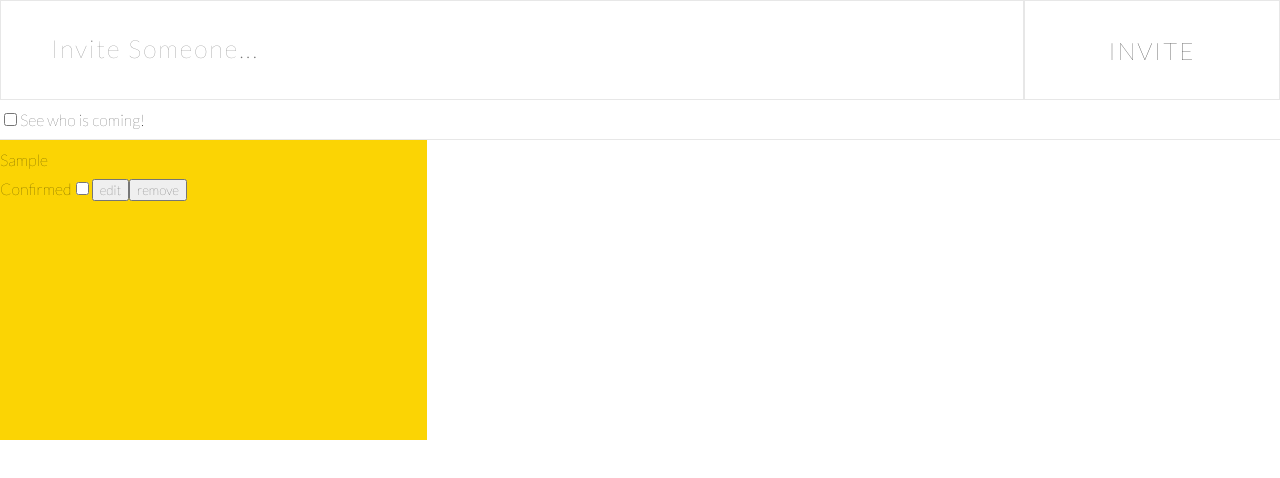
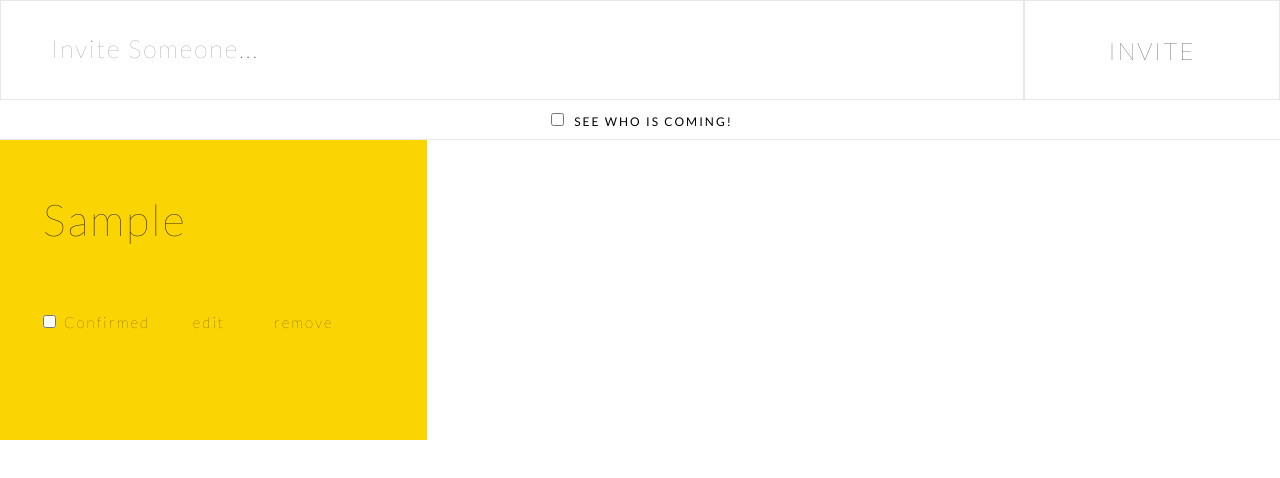
Before and after one commit to Fitzonreee/rsvp-javascript-app, a website: page app/index.html in a window 1280 px wide. Both pictures are taken after typing "Sample" into the empty fields and a click on the button "INVITE". Drawn offline with Linux system fonts and the light colour scheme.

Commit message:
Added styles to li cards and modified js that was affected

```diff
--- a/app/index.html
+++ b/app/index.html
@@ -3,7 +3,7 @@
   <head>
     <meta charset="UTF-8">
     <title>RSVP</title>
-    <link href="https://fonts.googleapis.com/css?family=Abril+Fatface|Lato:100" rel="stylesheet">
+    <link href="https://fonts.googleapis.com/css?family=Abril+Fatface|Lato:100,400,800" rel="stylesheet">
     <link rel="stylesheet" href="css/styles.css">
     <link rel="stylesheet" href="css/print.css">
   </head>
--- a/app/js/main.js
+++ b/app/js/main.js
@@ -50,7 +50,7 @@ function createListItem(text) {
   label.textContent = 'Confirmed';
   const checkbox = document.createElement('input');
   checkbox.type = 'checkbox';
-  label.appendChild(checkbox);
+  li.appendChild(checkbox);
   li.appendChild(label);
   // Add edit button to change name
   const editButton = document.createElement('button');
@@ -85,7 +85,7 @@ ul.addEventListener('change', (e) => {
   // console.log(e.target.checked);
   const checkbox = event.target;
   const checked = checkbox.checked;
-  const listItem = checkbox.parentNode.parentNode;
+  const listItem = checkbox.parentNode;
   // console.log(listItem);
 
   if (checked) {
--- a/app/scss/partials/_form.scss
+++ b/app/scss/partials/_form.scss
@@ -6,6 +6,7 @@
     box-sizing: border-box;
     height: 100px;
     letter-spacing: 2px;
+    font-weight: 100;
   }
   input[type="text"] {
     flex-grow: 3;
@@ -22,7 +23,8 @@
     font-size: 1.25em;
   }
   input:focus,
-  button:focus {
+  button:focus,
+  input[type="checkbox"]:focus {
     outline: none;
   }
   input:-webkit-autofill,
--- a/app/scss/partials/_main.scss
+++ b/app/scss/partials/_main.scss
@@ -2,6 +2,18 @@
   .toggleResponses {
     padding: 10px 0;
     border-bottom: 1px solid $lightGray;
+    text-transform: uppercase;
+    font-size: 0.75rem;
+    letter-spacing: 2px;
+    text-align: center;
+    font-weight: 400;
+    input[type="checkbox"] {
+      margin-right: 10px;
+      border-radius: 0;
+    }
+    input[type="checkbox"]:focus {
+      outline: none;
+    }
   }
   #invitedList {
     padding: 0;
@@ -19,11 +31,30 @@
       span {
         display: block;
         margin: 10px 0;
-        font-weight: 400 !important;
+        font-weight: 100 !important;
+        font-size: 2.75rem;
+        letter-spacing: 2px;
+        padding: 10%;
       }
-      label {
-        display: inline-block;
+      label, button {
         font-weight: 100;
+        letter-spacing: 2px;
+        font-size: 0.95rem;
+        // margin-left: 20px;
+      }
+      button {
+        appearance: none;
+        -webkit-appearance: none;
+        background: none;
+        border: none;
+        margin-top: 15px;
+        padding-left: 10%;
+      }
+      input[type="checkbox"] {
+        background-color: red;
+        margin-left: 10%;
+        margin-right: 8px;
+        outline: none;
       }
     }
   }
@@ -33,3 +64,4 @@
 
 // TODO: Style li content and make confirm and remove images or SVGs
 // TODO: Find a way with either JS or Sass to lessen RGBA value of each li
+// TODO: You need to refactor this without just specificity once the project is done
```
Also changed, not shown: app/css/styles.css.
